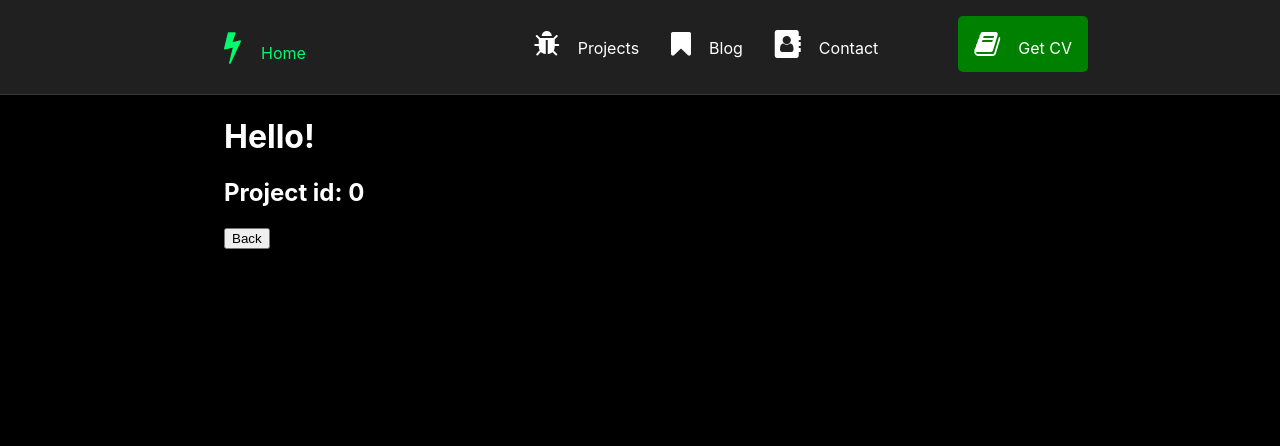
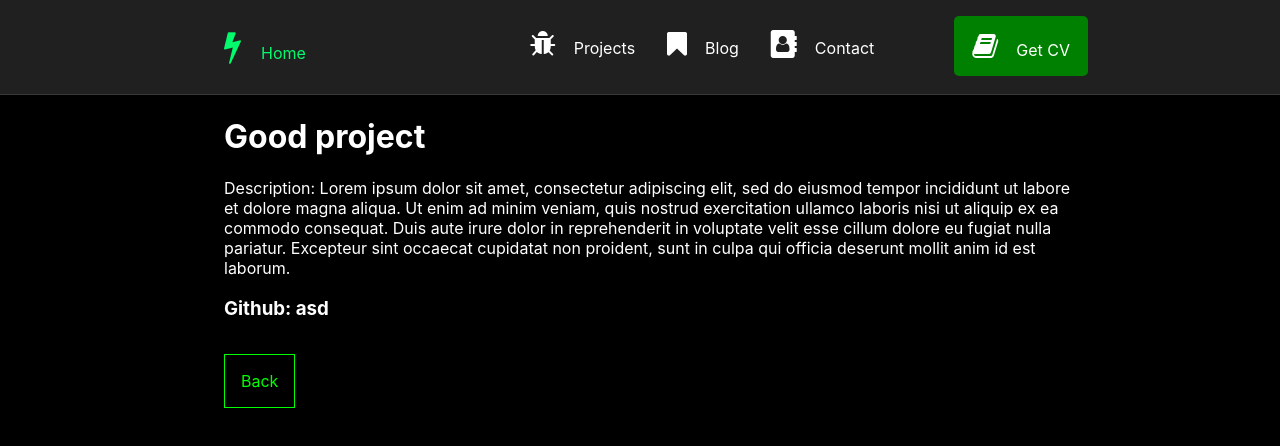
Before and after one commit to Ech4le/Portfolio, a React (Create React App) app in the folder front/: page /projects/0 in a window 1280 px wide. Shown: the top 446 px of the page. Built offline with nearby package versions, Linux system fonts and the light colour scheme.

Commit message:
navbar styled

```diff
--- a/front/src/App.js
+++ b/front/src/App.js
@@ -9,18 +9,53 @@ import Navbar from './components/Navbar';
 import Home from './pages/home';
 import Contact from "./pages/contact";
 import Projects from './pages/projects';
+import Raspberry from "./assets/Raspberry.jpg"
 import ProjectDetail from './pages/project-detail';
 import "./App.css"
 
 const App = () => {
 	const [active, setActive] = useState(0);
-	const elems = [
-		{ id: 0, title: "Home", url: "/", icon: "fa fa-bolt" },
-		{ id: 1, title: "Get CV", url: "/cv", icon: "fa fa-book" },
-		{ id: 2, title: "Contact", url: "/contact", icon: "fa fa-address-book" },
-		{ id: 3, title: "Blog", url: "/blog", icon: "fa fa-bookmark" },
-		{ id: 4, title: "Projects", url: "/projects", icon: "fa fa-bug" },
-	];
+    const data = [
+        {
+            id: 0,
+            name: "Good project",
+            description: "Lorem ipsum dolor sit amet, consectetur adipiscing elit, sed do eiusmod tempor incididunt ut labore et dolore magna aliqua. Ut enim ad minim veniam, quis nostrud exercitation ullamco laboris nisi ut aliquip ex ea commodo consequat. Duis aute irure dolor in reprehenderit in voluptate velit esse cillum dolore eu fugiat nulla pariatur. Excepteur sint occaecat cupidatat non proident, sunt in culpa qui officia deserunt mollit anim id est laborum.",
+            link: "#",
+			os: false,
+            image: Raspberry
+        },
+        {
+            id: 1,
+            name: "Good project",
+            description: "Lorem ipsum dolor sit amet, consectetur adipiscing elit, sed do eiusmod tempor incididunt ut labore et dolore magna aliqua. Ut enim ad minim veniam, quis nostrud exercitation ullamco laboris nisi ut aliquip ex ea commodo consequat. Duis aute irure dolor in reprehenderit in voluptate velit esse cillum dolore eu fugiat nulla pariatur. Excepteur sint occaecat cupidatat non proident, sunt in culpa qui officia deserunt mollit anim id est laborum.",
+            link: "#",
+			os: false,
+            image: Raspberry
+        },
+        {
+            id: 2,
+            name: "Good project",
+            description: "Lorem ipsum dolor sit amet, consectetur adipiscing elit, sed do eiusmod tempor incididunt ut labore et dolore magna aliqua. Ut enim ad minim veniam, quis nostrud exercitation ullamco laboris nisi ut aliquip ex ea commodo consequat. Duis aute irure dolor in reprehenderit in voluptate velit esse cillum dolore eu fugiat nulla pariatur. Excepteur sint occaecat cupidatat non proident, sunt in culpa qui officia deserunt mollit anim id est laborum.",
+            link: "#",
+            image: Raspberry
+        },
+        {
+            id: 3,
+            name: "Good project",
+            description: "Lorem ipsum dolor sit amet, consectetur adipiscing elit, sed do eiusmod tempor incididunt ut labore et dolore magna aliqua. Ut enim ad minim veniam, quis nostrud exercitation ullamco laboris nisi ut aliquip ex ea commodo consequat. Duis aute irure dolor in reprehenderit in voluptate velit esse cillum dolore eu fugiat nulla pariatur. Excepteur sint occaecat cupidatat non proident, sunt in culpa qui officia deserunt mollit anim id est laborum.",
+            link: "#",
+			os: false,
+            image: Raspberry
+        },
+        {
+            id: 4,
+            name: "Good project",
+            description: "Lorem ipsum dolor sit amet, consectetur adipiscing elit, sed do eiusmod tempor incididunt ut labore et dolore magna aliqua. Ut enim ad minim veniam, quis nostrud exercitation ullamco laboris nisi ut aliquip ex ea commodo consequat. Duis aute irure dolor in reprehenderit in voluptate velit esse cillum dolore eu fugiat nulla pariatur. Excepteur sint occaecat cupidatat non proident, sunt in culpa qui officia deserunt mollit anim id est laborum.",
+            link: "#",
+			os: true,
+            image: Raspberry
+        },
+    ]
 
 	const stats = {
 		os_packages: 2,
@@ -31,13 +66,13 @@ const App = () => {
 		<BrowserRouter>
 			<MainWrapper>
 				<NavbarHolder>
-					<Navbar elems={elems} active={active} setActive={setActive} />
+					<Navbar active={active} setActive={setActive} />
 				</NavbarHolder>
 				<Routes>
 					<Route path="/" element={<Home stats={stats}/>} />
-					<Route path="/projects" element={<Projects />} />
+					<Route path="/projects" element={<Projects data={data} />} />
 					<Route path="/contact" element={<Contact />} />
-					<Route path="/projects/:projectId" element={<ProjectDetail />} />
+					<Route path="/projects/:projectId" element={<ProjectDetail data={data} />} />
 				</Routes>
 			</MainWrapper>
 		</BrowserRouter>
--- a/front/src/components/GlobalStyles.jsx
+++ b/front/src/components/GlobalStyles.jsx
@@ -47,53 +47,29 @@ const NavbarHolder = styled.div`
     border-bottom: .5px solid #383838;
 `;
 
-const NavbarWrapper = styled.ul`
-    list-style-type: none;
-    padding: 0;
-    overflow: hidden;
-    margin-top: 1em;
-    margin-left: 7em;
-    margin-right: 18em;
-
-    .active span {
-        color: #04FA6D;
-    }
-
-    .home {
-        float: left;
-    }
-
-    .CV {
-        border-radius: 5px;
-        background-color: green;
-        margin-left: 4em;
-    }
-
-    .CV:hover {
-        background-color: green;
-    }
-
-`;
-
-const LiWrapper = styled.li`
-    float: right;
-`;
-
-const InnerWrapper = styled.span`
-    display: block;
-    color: white;
-    text-align: center;
-    padding: 14px 16px;
-    text-decoration: none;
-
-    :hover:not(.CV) {
-        color: #0F0;
-    }
-`;
 
 const MainWrapper = styled.main`
 	padding-left: 6em;
 	padding-right: 6em;
+`;
+
+const DescriptionButton = styled.p`
+    text-decoration: none;
+    color: #0F0;
+    background-color: #000;
+    border: 1px solid #0F0;
+    padding: 16px;
+    margin-bottom: 100px;
+    display: inline-block;
+    cursor: pointer;
+
+    :hover {
+        background-color: #000;
+        border: 1px solid #FFF;
+        color: #FFF;
+        transition: color 0.25s ease;
+        transition: border 0.5s ease;
+    }
 `;
 
 export {
@@ -101,9 +77,7 @@ export {
     Link,
     PythonIcon,
     ReactIcon,
-    NavbarWrapper,
-    LiWrapper,
-    InnerWrapper,
     MainWrapper,
-    NavbarHolder
+    NavbarHolder,
+    DescriptionButton
 }
--- a/front/src/components/Navbar.jsx
+++ b/front/src/components/Navbar.jsx
@@ -1,5 +1,21 @@
 import { Link } from 'react-router-dom';
-import { NavbarWrapper, LiWrapper, InnerWrapper } from '../components/GlobalStyles';
+import styled from 'styled-components';
+import NavbarHome from './NavbarHome';
+import NavbarItem from './NavbarItem';
+import NavbarCV from './NavbarCV';
+
+const NavbarWrapper = styled.ul`
+    list-style-type: none;
+    padding: 0;
+    overflow: hidden;
+    margin-top: 1em;
+    margin-left: 7em;
+    margin-right: 18em;
+
+    .active span {
+        color: #04FA6D;
+    }
+`;
 
 const Navbar = (props) => {
 
@@ -7,37 +23,32 @@ const Navbar = (props) => {
         props.setActive(id);
     }
 
-    const liElems = props.elems.map((elem, i) => {
-        if (i === 0) {
-            return <Link key={elem.id} onClick={() => handleClick(elem.id)} to={elem.url}>
-                <LiWrapper className={ props.active === elem.id ? "active home" : "home" }><InnerWrapper>
-                    { elem.icon !== undefined
-                    ? <i style={{fontSize:'34px', marginRight: '20px'}} class={elem.icon} aria-hidden="true" />
-                    : ""
-                    }
-                {elem.title}
-            </InnerWrapper></LiWrapper></Link>
-        }
-        if (i === 1) {
-            return <Link key={elem.id} to={elem.url}><LiWrapper className={ props.active === elem.id ? "active CV cv" : "CV cv" }><InnerWrapper>
-                { elem.icon !== undefined
-                ? <i style={{fontSize:'28px', marginRight: '18px'}} class={elem.icon} aria-hidden="true" />
-                : ""
-                }
-                {elem.title}
-            </InnerWrapper></LiWrapper></Link>
-        }
-        return <Link key={elem.id} onClick={() => handleClick(elem.id)} to={elem.url}>
-            <LiWrapper className={ props.active === elem.id ? "active" : "" }><InnerWrapper>
-                { elem.icon !== undefined
-                ? <i style={{fontSize:'28px', marginRight: '18px'}} class={elem.icon} aria-hidden="true" />
-                : ""
-                }
-                {elem.title}
-        </InnerWrapper></LiWrapper></Link>
-    })
     return <NavbarWrapper>
-        { liElems }
+        <Link onClick={() => handleClick(0)} to={"/"}>
+        <NavbarHome active={props.active}>
+            Home
+        </NavbarHome>
+        </Link>
+        <Link to={"/cv"}>
+            <NavbarCV>
+                Get CV
+            </NavbarCV>
+        </Link>
+        <Link onClick={() => handleClick(2)} to={"/contact"}>
+            <NavbarItem  active={props.active} id={2} icon="fa fa-address-book">
+                Contact
+            </NavbarItem>
+        </Link>
+        <Link onClick={() => handleClick(3)} to={"/blog"}>
+            <NavbarItem  active={props.active} id={3} icon="fa fa-bookmark">
+                Blog
+            </NavbarItem>
+        </Link>
+        <Link onClick={() => handleClick(4)} to={"/projects"}>
+            <NavbarItem  active={props.active} id={4} icon="fa fa-bug">
+                Projects
+            </NavbarItem>
+        </Link>
     </NavbarWrapper>
 }
 
--- /dev/null
+++ b/front/src/components/NavbarCV.jsx
@@ -0,0 +1,40 @@
+import styled from 'styled-components';
+
+const LiWrapper = styled.li`
+    float: right;
+    border-radius: 5px;
+    background-color: green;
+    margin-left: 4em;
+    padding: 2px;
+
+    :hover {
+        background-color: green;
+        color: white;
+        a {
+            color: white;
+        }
+    }
+`;
+
+const InnerWrapper = styled.span`
+    display: block;
+    color: white;
+    text-align: center;
+    padding: 14px 16px;
+    text-decoration: none;
+
+    :hover {
+        color: #0F0;
+    }
+`;
+
+const NavbarCV = (props) => {
+    return <LiWrapper className={ props.active === 1 ? "active CV" : "CV" }>
+        <InnerWrapper>
+            <i style={{fontSize:'28px', marginRight: '18px'}} className={"fa fa-book"} aria-hidden="true" />
+            {props.children}
+        </InnerWrapper>
+    </LiWrapper>
+}
+
+export default NavbarCV;
--- /dev/null
+++ b/front/src/components/NavbarHome.jsx
@@ -0,0 +1,29 @@
+import styled from 'styled-components';
+
+const LiWrapper = styled.li`
+    float: left;
+`;
+
+const InnerWrapper = styled.span`
+    display: block;
+    color: white;
+    text-align: center;
+    padding: 14px 16px;
+    text-decoration: none;
+
+    :hover {
+        color: #0F0;
+        transition: color 0.5s ease;
+    }
+`;
+
+const NavbarHome = (props) => {
+    return <LiWrapper className={ props.active === 0 ? "active home" : "home" }>
+        <InnerWrapper>
+            <i style={{fontSize:'34px', marginRight: '20px'}} className={"fa fa-bolt"} aria-hidden="true" />
+            {props.children}
+        </InnerWrapper>
+    </LiWrapper>
+}
+
+export default NavbarHome;
--- /dev/null
+++ b/front/src/components/NavbarItem.jsx
@@ -0,0 +1,29 @@
+import styled from 'styled-components';
+
+const LiWrapper = styled.li`
+    float: right;
+`;
+
+const InnerWrapper = styled.span`
+    display: block;
+    color: white;
+    text-align: center;
+    padding: 14px 16px;
+    text-decoration: none;
+
+    :hover {
+        color: #0F0;
+        transition: color 0.5s ease;
+    }
+`;
+
+const NavbarItem = (props) => {
+    return <LiWrapper className={ props.active === props.id ? "active" : "" }>
+        <InnerWrapper>
+            <i style={{fontSize:'28px', marginRight: '18px'}} className={props.icon} aria-hidden="true" />
+            {props.children}
+        </InnerWrapper>
+    </LiWrapper>
+}
+
+export default NavbarItem;
--- a/front/src/pages/contact.js
+++ b/front/src/pages/contact.js
@@ -4,7 +4,7 @@ const Contact = () => {
     return <HomeWrapper>
         <h1>Contact me: </h1>
         <p>
-            <Link href="https://github.com/Ech4le"><i style={{fontSize:'34px', marginRight: '20px'}} class="fa fa-github" aria-hidden="true" /> Ech4le </Link>
+            <Link href="https://github.com/Ech4le"><i style={{fontSize:'34px', marginRight: '20px'}} className="fa fa-github" aria-hidden="true" /> Ech4le </Link>
         </p>
         <p>
             <i style={{fontSize:'34px', marginRight: '20px'}} class="fa fa-envelope-o" aria-hidden="true"></i> eclipse.nsl@gmail.com
--- a/front/src/pages/project-detail.js
+++ b/front/src/pages/project-detail.js
@@ -1,14 +1,23 @@
 import { useNavigate, useParams } from "react-router";
 import { HomeWrapper } from '../components/GlobalStyles';
+import { DescriptionButton } from "../components/GlobalStyles";
+import styled from "styled-components";
 
-const ProjectDetail = () => {
+const DetailDescription = styled.p`
+    width: 90%;
+`;
+
+
+const ProjectDetail = (props) => {
     const params = useParams();
     let navigate = useNavigate();
-    console.log(params)
+    const obj = props.data[params.projectId];
+
     return <HomeWrapper>
-        <h1>Hello!</h1>
-        <h2>Project id: {params.projectId}</h2>
-        <button onClick={() => navigate('/projects')}>Back</button>
+        <h1>{obj.name} </h1>
+        <DetailDescription>Description: {obj.description} </DetailDescription>
+        <h3>Github: asd</h3>
+        <DescriptionButton onClick={() => navigate('/projects')}>Back</DescriptionButton>
     </HomeWrapper>
 }
 
--- a/front/src/pages/projects.js
+++ b/front/src/pages/projects.js
@@ -1,45 +1,8 @@
 import { HomeWrapper } from '../components/GlobalStyles';
 import Project from '../components/Project';
-import Raspberry from "../assets/Raspberry.jpg"
 
-const Projects = () => {
-    const data = [
-        {
-            id: 0,
-            name: "Good project",
-            description: "Lorem ipsum dolor sit amet, consectetur adipiscing elit, sed do eiusmod tempor incididunt ut labore et dolore magna aliqua. Ut enim ad minim veniam, quis nostrud exercitation ullamco laboris nisi ut aliquip ex ea commodo consequat. Duis aute irure dolor in reprehenderit in voluptate velit esse cillum dolore eu fugiat nulla pariatur. Excepteur sint occaecat cupidatat non proident, sunt in culpa qui officia deserunt mollit anim id est laborum.",
-            link: "#",
-            image: Raspberry
-        },
-        {
-            id: 1,
-            name: "Good project",
-            description: "Lorem ipsum dolor sit amet, consectetur adipiscing elit, sed do eiusmod tempor incididunt ut labore et dolore magna aliqua. Ut enim ad minim veniam, quis nostrud exercitation ullamco laboris nisi ut aliquip ex ea commodo consequat. Duis aute irure dolor in reprehenderit in voluptate velit esse cillum dolore eu fugiat nulla pariatur. Excepteur sint occaecat cupidatat non proident, sunt in culpa qui officia deserunt mollit anim id est laborum.",
-            link: "#",
-            image: Raspberry
-        },
-        {
-            id: 2,
-            name: "Good project",
-            description: "Lorem ipsum dolor sit amet, consectetur adipiscing elit, sed do eiusmod tempor incididunt ut labore et dolore magna aliqua. Ut enim ad minim veniam, quis nostrud exercitation ullamco laboris nisi ut aliquip ex ea commodo consequat. Duis aute irure dolor in reprehenderit in voluptate velit esse cillum dolore eu fugiat nulla pariatur. Excepteur sint occaecat cupidatat non proident, sunt in culpa qui officia deserunt mollit anim id est laborum.",
-            link: "#",
-            image: Raspberry
-        },
-        {
-            id: 3,
-            name: "Good project",
-            description: "Lorem ipsum dolor sit amet, consectetur adipiscing elit, sed do eiusmod tempor incididunt ut labore et dolore magna aliqua. Ut enim ad minim veniam, quis nostrud exercitation ullamco laboris nisi ut aliquip ex ea commodo consequat. Duis aute irure dolor in reprehenderit in voluptate velit esse cillum dolore eu fugiat nulla pariatur. Excepteur sint occaecat cupidatat non proident, sunt in culpa qui officia deserunt mollit anim id est laborum.",
-            link: "#",
-            image: Raspberry
-        },
-        {
-            id: 4,
-            name: "Good project",
-            description: "Lorem ipsum dolor sit amet, consectetur adipiscing elit, sed do eiusmod tempor incididunt ut labore et dolore magna aliqua. Ut enim ad minim veniam, quis nostrud exercitation ullamco laboris nisi ut aliquip ex ea commodo consequat. Duis aute irure dolor in reprehenderit in voluptate velit esse cillum dolore eu fugiat nulla pariatur. Excepteur sint occaecat cupidatat non proident, sunt in culpa qui officia deserunt mollit anim id est laborum.",
-            link: "#",
-            image: Raspberry
-        },
-    ]
+const Projects = (props) => {
+    const data = props.data;
     const dataList = data.map((elem) => <Project key={elem.id} name={elem.name} description={elem.description} link={"/projects/" + elem.id} image={elem.image} />)
     return <HomeWrapper>
         <h1>My projects:</h1>
```
Also changed, not shown: front/src/components/Project.jsx (+13 -11 lines).
